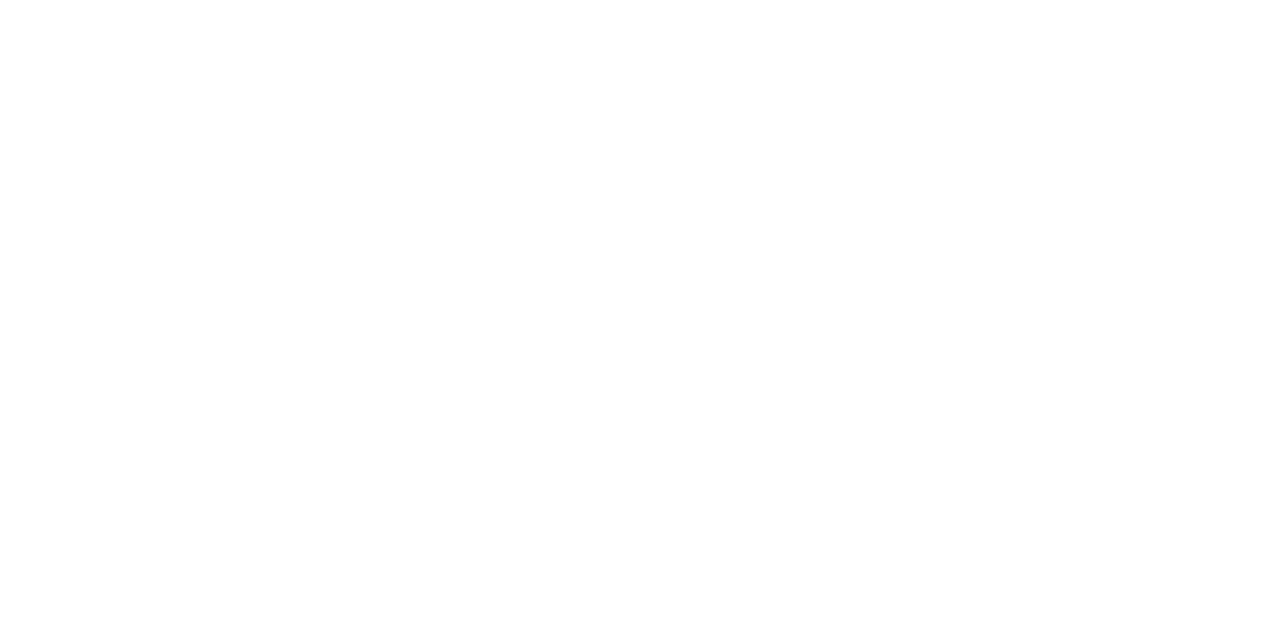
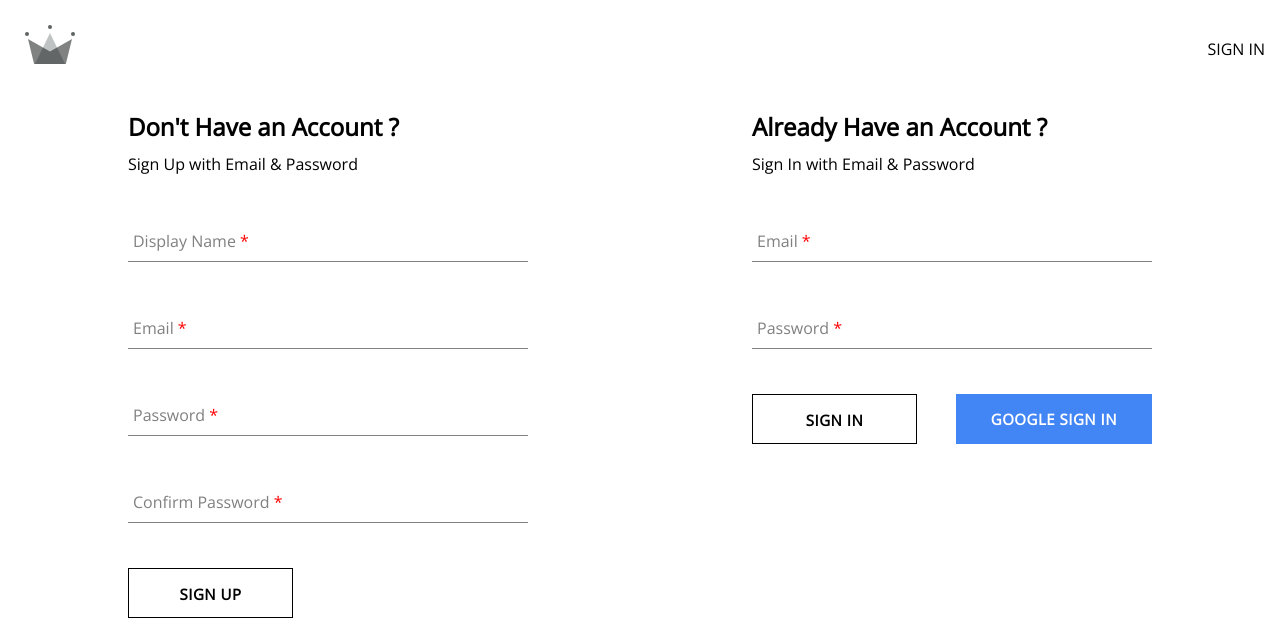
Before and after one commit to Dave-Rushabh/crown-clothing, a React (Create React App) app: page /authentication in a window 1280 px wide. Before the commit this address had no page. Shown: the top 640 px of the page. Built offline with nearby package versions, Linux system fonts and the light colour scheme.

Commit message:
Authentication Page Setup Completed

```diff
--- a/src/App.js
+++ b/src/App.js
@@ -2,7 +2,7 @@ import { Routes, Route } from "react-router-dom";
 
 import HomePage from "./routes/home/HomePage";
 import NavigationBar from "./routes/navigation/NavigationBar";
-import Signin from "./routes/sign-in/SignIn";
+import Authentication from "./routes/authentication/Authentication";
 
 const App = () => {
   return (
@@ -10,7 +10,7 @@ const App = () => {
       <Routes>
         <Route path="/" element={<NavigationBar />}>
           <Route index element={<HomePage />} />
-          <Route path="/sign-in" element={<Signin />} />
+          <Route path="/authentication" element={<Authentication />} />
         </Route>
       </Routes>
     </>
--- a/src/components/button/Button.jsx
+++ b/src/components/button/Button.jsx
@@ -6,15 +6,13 @@ const BUTTON_TYPES_CLASSES = {
 };
 
 const Button = (props) => {
-  const { children, buttonType, ...otherProps } = props || {};
+  const { buttonType, ...otherProps } = props || {};
   return (
     <>
       <button
         className={`button-container ${BUTTON_TYPES_CLASSES[buttonType]}`}
         {...otherProps}
-      >
-        {children}
-      </button>
+      ></button>
     </>
   );
 };
--- a/src/components/category-item/CategoryItem.scss
+++ b/src/components/category-item/CategoryItem.scss
@@ -7,7 +7,7 @@
 
 .category-container {
   min-width: 30%;
-    height: 240px;
+  height: 300px;
   flex: 1 1 auto;
   display: flex;
   align-items: center;
--- a/src/components/category-menu/CategoryMenu.jsx
+++ b/src/components/category-menu/CategoryMenu.jsx
@@ -28,7 +28,7 @@ const CategoryMenu = () => {
       id: 5,
       title: "Men's",
       imageUrl:
-        "https://images.unsplash.com/photo-1542550445-15fa54828a6f?crop=entropy&cs=tinysrgb&fm=jpg&ixlib=rb-1.2.1&q=80&raw_url=true&ixid=MnwxMjA3fDB8MHxwaG90by1wYWdlfHx8fGVufDB8fHx8&auto=format&fit=crop&w=870",
+        "https://images.unsplash.com/photo-1487744480471-9ca1bca6fb7d?crop=entropy&cs=tinysrgb&fm=jpg&ixlib=rb-1.2.1&q=80&raw_url=true&ixid=MnwxMjA3fDB8MHxwaG90by1wYWdlfHx8fGVufDB8fHx8&auto=format&fit=crop&w=1191",
     },
   ];
 
--- /dev/null
+++ b/src/components/sign-in-form/SignInForm.jsx
@@ -0,0 +1,101 @@
+import {
+  createUserDocumentFromAuth,
+  signInWithGooglePopup,
+  signInAuthUserWithEmailAndPassword,
+} from "./../../utilities/firebase/firebase";
+import { useState } from "react";
+import FormInput from "../form-input/FormInput";
+
+import "./SignInForm.scss";
+import Button from "../button/Button";
+
+const defaultFormFields = {
+  email: "",
+  password: "",
+};
+const SignInForm = () => {
+  const [formFields, setFormFields] = useState(defaultFormFields);
+  const { email, password } = formFields;
+
+  const handleChange = (event) => {
+    const { name, value } = event.target;
+    setFormFields({ ...formFields, [name]: value });
+  };
+
+  const clearFormFields = () => {
+    setFormFields(defaultFormFields);
+  };
+
+  const handleSubmit = async (event) => {
+    event.preventDefault();
+
+    try {
+      await signInAuthUserWithEmailAndPassword(email, password);
+      clearFormFields();
+      alert("Log in Successful ..!");
+    } catch (error) {
+      switch (error.code) {
+        case "auth/wrong-password":
+          alert("Incorrect password for the given Email");
+          break;
+
+        case "auth/user-not-found":
+          alert("Can't find any user associated with this email");
+          break;
+        default:
+      }
+    }
+  };
+
+  const handleSignInWithGoogle = async () => {
+    const { user } = await signInWithGooglePopup();
+    await createUserDocumentFromAuth(user);
+  };
+
+  return (
+    <>
+      <div className="sign-up-container">
+        <h2>Already Have an Account ?</h2>
+        <span>Sign In with Email & Password</span>
+        <form onSubmit={handleSubmit}>
+          <FormInput
+            label="Email"
+            inputOptions={{
+              type: "email",
+              required: true,
+              onChange: handleChange,
+              name: "email",
+              value: email,
+            }}
+          />
+
+          <FormInput
+            label="Password"
+            inputOptions={{
+              type: "password",
+              required: true,
+              onChange: handleChange,
+              name: "password",
+              value: password,
+            }}
+          />
+
+          <div className="buttons-container">
+            <Button buttonType="inverted" type="submit">
+              Sign In
+            </Button>
+            <Button
+              type="button"
+              buttonType="google"
+              onClick={handleSignInWithGoogle}
+            >
+              Google SIGN IN
+            </Button>
+          </div>
+        </form>
+      </div>
+    </>
+  );
+};
+
+export default SignInForm;
--- /dev/null
+++ b/src/components/sign-in-form/SignInForm.scss
@@ -0,0 +1,14 @@
+.sign-up-container {
+  display: flex;
+  flex-direction: column;
+  width: 400px;
+
+  h2 {
+    margin: 10px 0px;
+  }
+
+  .buttons-container {
+    display: flex;
+    justify-content: space-between;
+  }
+}
--- a/src/components/sign-up-form/SignUpForm.jsx
+++ b/src/components/sign-up-form/SignUpForm.jsx
@@ -43,6 +43,7 @@ const SignUpForm = () => {
       });
       console.log(userDocRef);
       clearFormFields();
+      alert("Sign Up Successful ..!");
     } catch (error) {
       console.log("error occured", error.message);
       if (error.code === "auth/email-already-in-use") {
--- /dev/null
+++ b/src/routes/authentication/Authentication.jsx
@@ -0,0 +1,16 @@
+import SignInForm from "../../components/sign-in-form/SignInForm";
+import SignUpForm from "../../components/sign-up-form/SignUpForm";
+import "./Authentication.scss";
+
+const Authentication = () => {
+  return (
+    <>
+      <div className="authentication-container">
+        <SignUpForm />
+        <SignInForm />
+      </div>
+    </>
+  );
+};
+
+export default Authentication;
--- /dev/null
+++ b/src/routes/authentication/Authentication.scss
@@ -0,0 +1,6 @@
+.authentication-container {
+  display: flex;
+  justify-content: space-between;
+  width: 80vw;
+  margin: 30px auto;
+}
--- a/src/routes/navigation/NavigationBar.jsx
+++ b/src/routes/navigation/NavigationBar.jsx
@@ -10,7 +10,7 @@ const NavigationBar = () => {
           <CrownLogo className="logo" />
         </Link>
         <div className="nav-links-container">
-          <Link className="nav-link" to="/sign-in">
+          <Link className="nav-link" to="/authentication">
             SIGN IN
           </Link>
           {/* <Link className="nav-link"></Link>
--- a/src/routes/sign-in/SignIn.jsx
+++ /dev/null
@@ -1,22 +0,0 @@
-import SignUpForm from "../../components/sign-up-form/SignUpForm";
-import {
-  signInWithGooglePopup,
-  createUserDocumentFromAuth,
-} from "../../utilities/firebase/firebase";
-
-const Signin = () => {
-  const handleSignIn = async () => {
-    const { user } = await signInWithGooglePopup();
-    const userDocRef = await createUserDocumentFromAuth(user);
-    console.log(userDocRef);
-  };
-  return (
-    <>
-      <h1> This Is Signin Page</h1>
-      <button onClick={handleSignIn}> Click Here to signin</button>
-      <SignUpForm />
-    </>
-  );
-};
-
-export default Signin;
--- a/src/utilities/firebase/firebase.js
+++ b/src/utilities/firebase/firebase.js
@@ -5,6 +5,7 @@ import {
   signInWithPopup,
   GoogleAuthProvider,
   createUserWithEmailAndPassword,
+  signInWithEmailAndPassword,
 } from "firebase/auth";
 import { getFirestore, doc, getDoc, setDoc } from "firebase/firestore";
 // Firebase configuration
@@ -64,3 +65,11 @@ export const createAuthUserWithEmailAndPassword = async (email, password) => {
     return await createUserWithEmailAndPassword(auth, email, password);
   }
 };
+
+export const signInAuthUserWithEmailAndPassword = async (email, password) => {
+  if (!email || !password) {
+    return;
+  } else {
+    return await signInWithEmailAndPassword(auth, email, password);
+  }
+};
```
Lines whose indentation alone changed are shown as unchanged.
